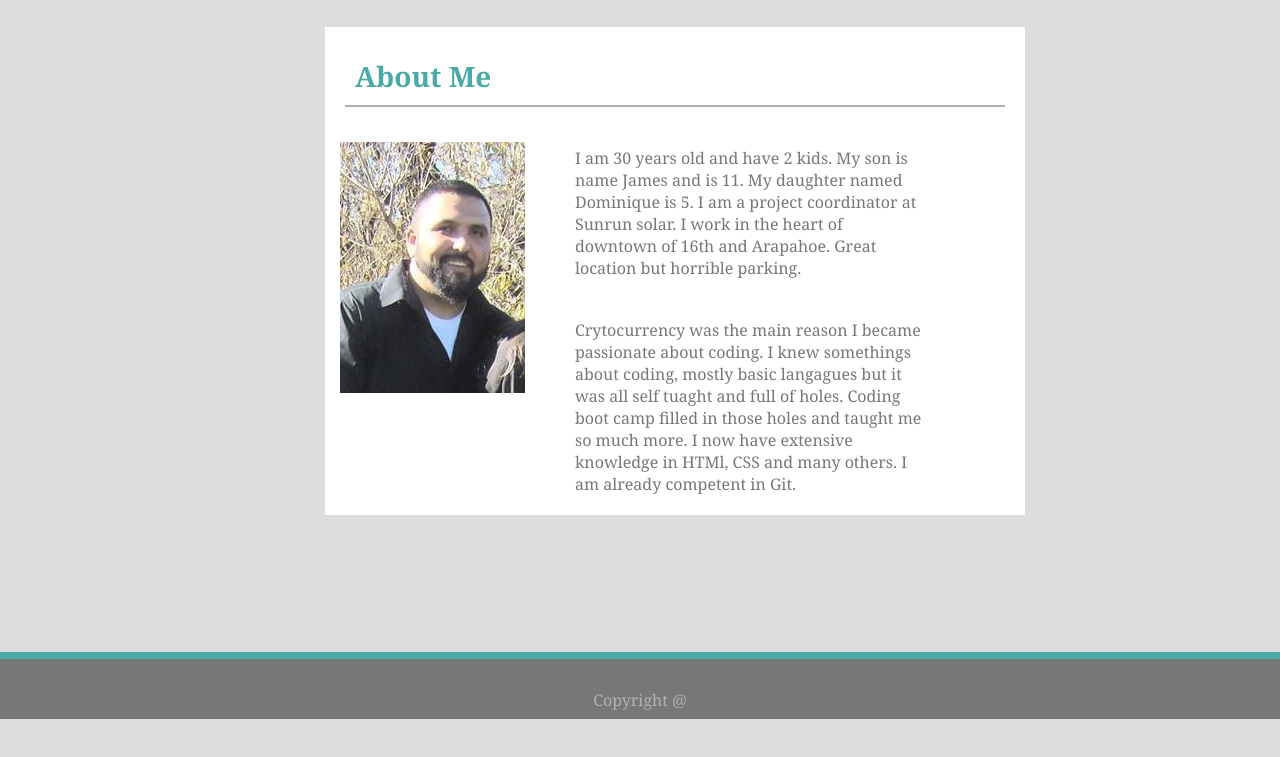
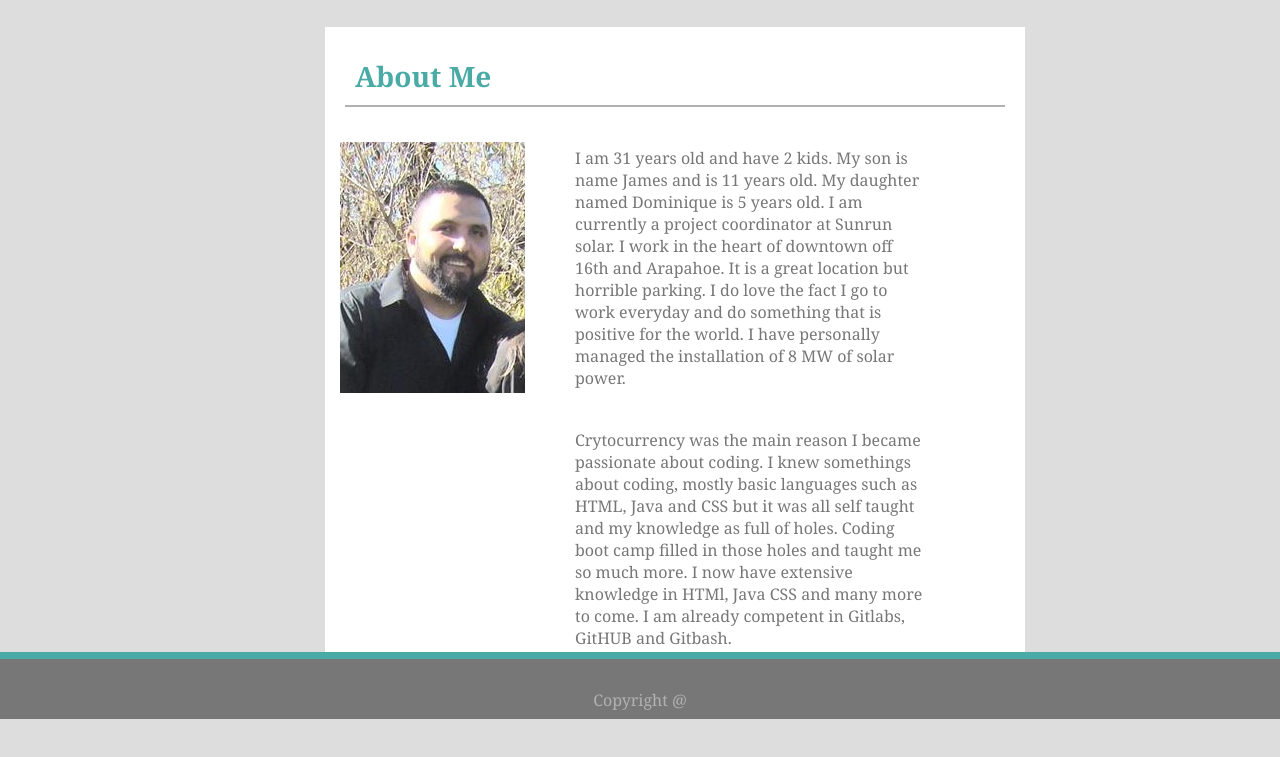
Before and after one commit to mflorez31/MyBasic-portfolio, a plain HTML site: page index.html in a window 1280 px wide. Shown: the part 81-838 px from the top of the page. Before the commit the page ends 800 px from the top, so only its background shows below. Drawn offline with Linux system fonts and the light colour scheme.

Commit message:
fixed paragraph spelling

```diff
--- a/index.html
+++ b/index.html
@@ -35,20 +35,11 @@
 
             <!--Paragraph 1-->
             <section id="Main-Paragraph">
-                 <p1> I am 30 years old and have 2 kids.
-                     My son is name James and is 11.
-                    My daughter named Dominique is 5.
-                    I am a project coordinator at Sunrun solar.
-                    I work in the heart of downtown of 16th and Arapahoe.
-                    Great location but horrible parking.   </p1>
+                 <p1> I am 31 years old and have 2 kids. My son is name James and is 11 years old. My daughter named Dominique is 5 years old. I am currently a project coordinator at Sunrun solar. I work in the heart of downtown off 16th and Arapahoe. It is a great location but horrible parking. I do love the fact I go to work everyday and do something that is positive for the world. I have personally managed the installation of 8 MW of solar power. </p1>
             </section>
 
             <section id="second-para">
-                <p2> Crytocurrency was the main reason I became passionate about coding.
-                    I knew somethings about coding, mostly basic langagues but it was all self tuaght and full of holes.
-                    Coding boot camp filled in those holes and taught me so much more.
-                    I now have extensive knowledge in HTMl, CSS and many others.
-                    I am already competent in Git.
+                <p2>Crytocurrency was the main reason I became passionate about coding. I knew somethings about coding, mostly basic languages such as HTML, Java and CSS but it was all self taught and my knowledge as full of holes. Coding boot camp filled in those holes and taught me so much more. I now have extensive knowledge in HTMl, Java CSS and many more to come. I am already competent in Gitlabs, GitHUB and Gitbash.
                 </p2>
             </section>
         </div>
```
